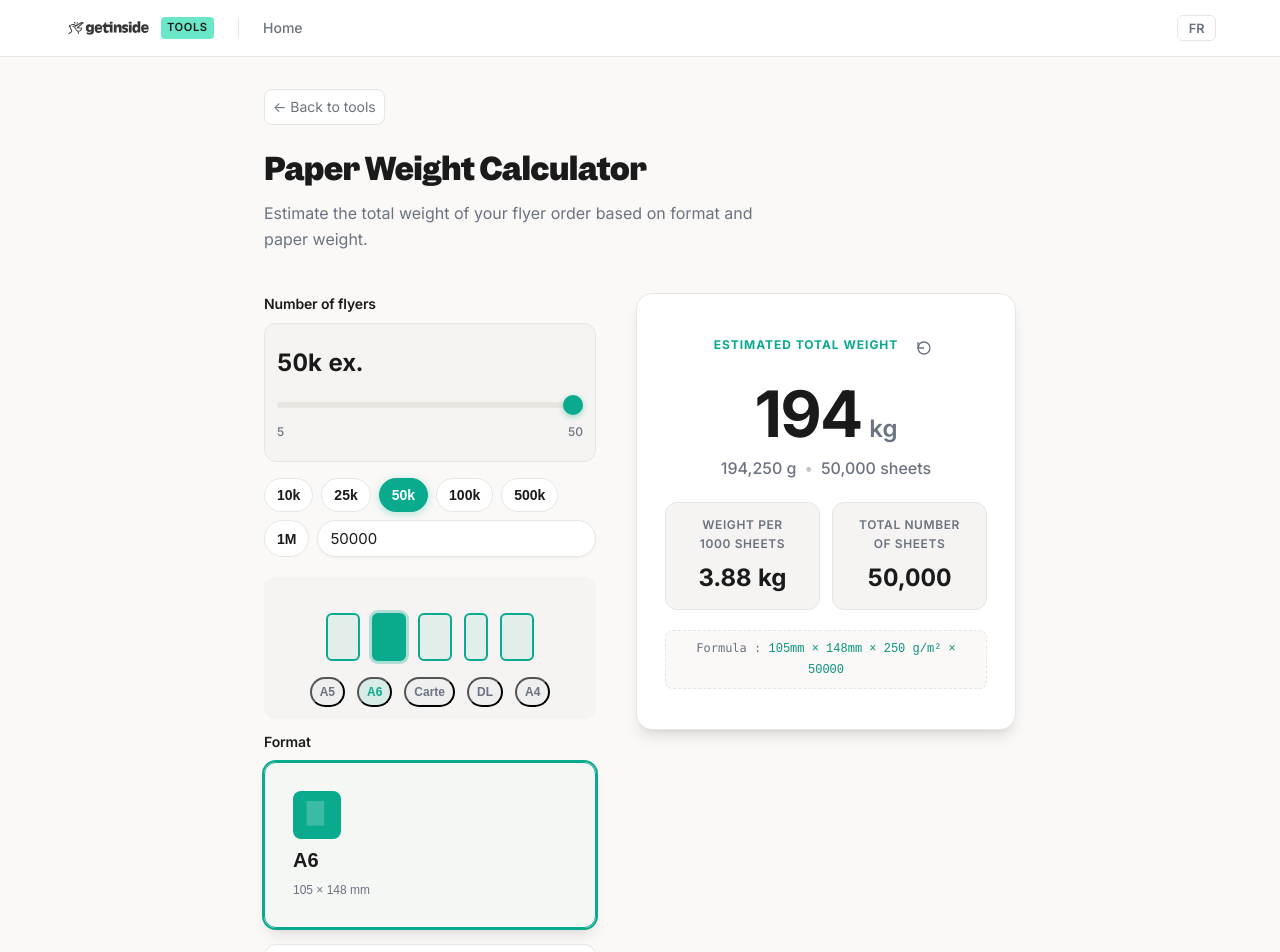
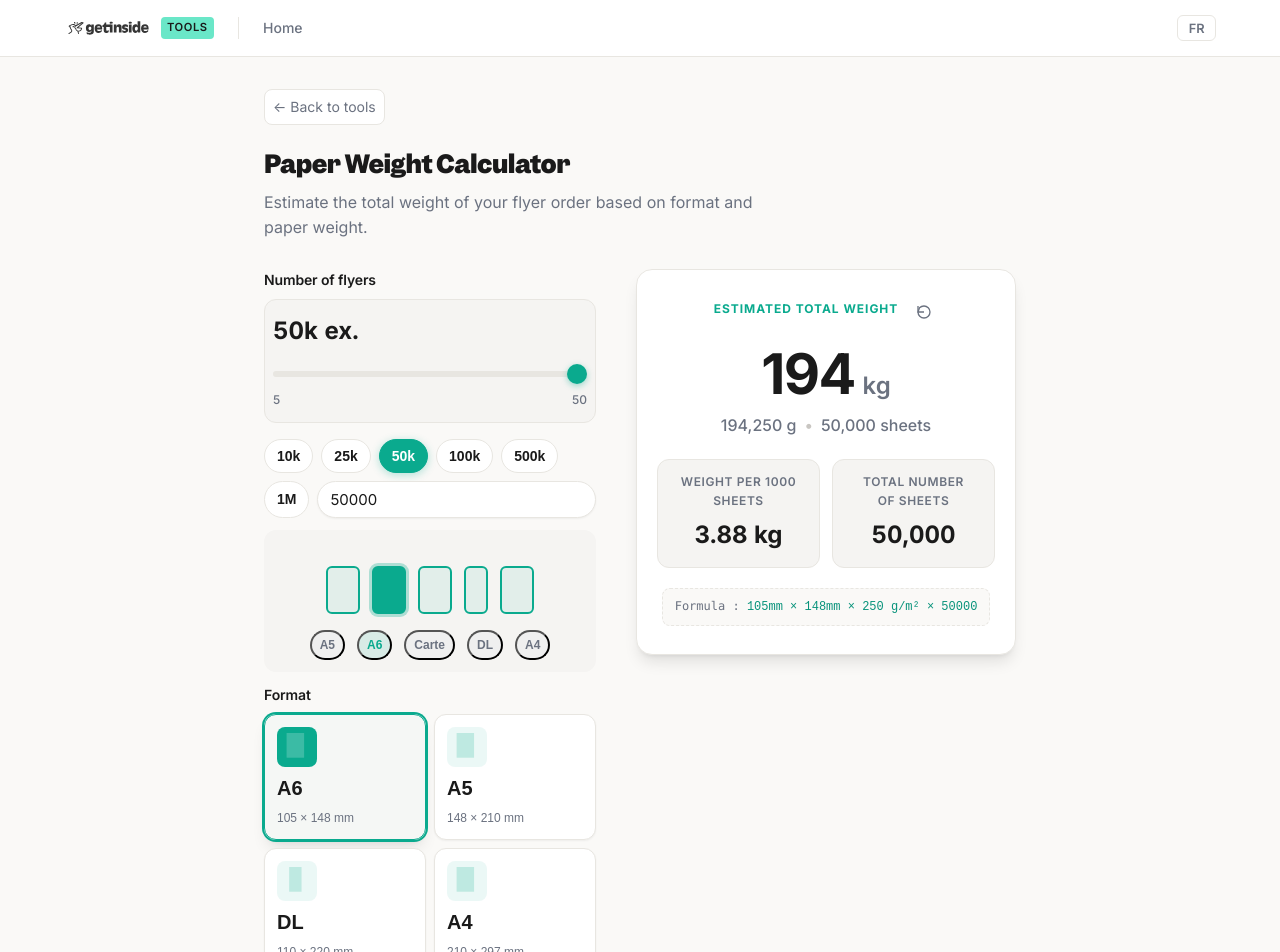
Before and after one commit to getinside-ops/tools, a Vue app: page /#/paper-weight in a window 1280 px wide. Shown: the top 952 px of the page. Built offline with nearby package versions, Linux system fonts and the light colour scheme.

Commit message:
style: compact spacing for 1080p no-scroll layout
Co-authored-by: Qwen-Coder <qwen-coder@alibabacloud.com>

```diff
--- a/src/views/PaperWeightView.vue
+++ b/src/views/PaperWeightView.vue
@@ -401,14 +401,14 @@ const resetCalculator = () => {
 
 /* Tool Header */
 .gi-tool-header {
-  margin-bottom: var(--gi-space-2xl);
+  margin-bottom: var(--gi-space-xl);
 }
 
 .gi-tool-header h1 {
   font-family: 'Garnett', 'Inter', system-ui, sans-serif;
-  font-size: var(--gi-font-size-2xl);
+  font-size: var(--gi-font-size-xl);
   font-weight: 700;
-  margin-bottom: var(--gi-space-sm);
+  margin-bottom: var(--gi-space-xs);
   letter-spacing: -0.02em;
   color: var(--gi-text);
 }
@@ -425,7 +425,7 @@ const resetCalculator = () => {
   display: flex;
   flex-direction: column;
   gap: var(--gi-space-sm);
-  margin-bottom: var(--gi-space-lg);
+  margin-bottom: var(--gi-space-md);
 }
 
 .gi-label {
@@ -437,7 +437,7 @@ const resetCalculator = () => {
 
 /* Slider */
 .gi-slider-container {
-  padding: var(--gi-space-lg) var(--gi-space-md);
+  padding: var(--gi-space-md) var(--gi-space-sm);
   background: var(--gi-bg-soft);
   border-radius: var(--gi-radius-lg);
   border: 1px solid var(--gi-border);
@@ -570,8 +570,8 @@ const resetCalculator = () => {
 /* Format Grid */
 .gi-format-grid {
   display: grid;
-  grid-template-columns: repeat(auto-fill, minmax(200px, 1fr));
-  gap: var(--gi-grid-gap);
+  grid-template-columns: repeat(auto-fill, minmax(160px, 1fr));
+  gap: var(--gi-space-sm);
 }
 
 /* Format Card - Homepage-style */
@@ -579,7 +579,7 @@ const resetCalculator = () => {
   display: flex;
   flex-direction: column;
   gap: var(--gi-space-sm);
-  padding: var(--gi-space-xl);
+  padding: var(--gi-space-md);
   background: var(--gi-surface);
   border: 1px solid var(--gi-border);
   border-radius: var(--gi-radius-lg);
@@ -619,8 +619,8 @@ const resetCalculator = () => {
 
 /* Icon Box - Homepage style */
 .gi-format-icon-box {
-  width: 48px;
-  height: 48px;
+  width: 40px;
+  height: 40px;
   flex-shrink: 0;
   background: var(--gi-brand-fade);
   color: var(--gi-brand);
@@ -757,8 +757,8 @@ const resetCalculator = () => {
 
 /* Result Panel - Clean modern design */
 .gi-result {
-  margin-top: var(--gi-space-2xl);
-  padding: var(--gi-space-2xl) var(--gi-space-xl);
+  margin-top: var(--gi-space-xl);
+  padding: var(--gi-space-xl) var(--gi-space-lg);
   background: var(--gi-surface);
   border: 1px solid var(--gi-border);
   border-radius: var(--gi-radius-xl);
@@ -814,7 +814,7 @@ const resetCalculator = () => {
 }
 
 .gi-result-value {
-  font-size: 4rem;
+  font-size: 3.5rem;
   font-weight: 800;
   letter-spacing: -0.03em;
   color: var(--gi-text);
```
